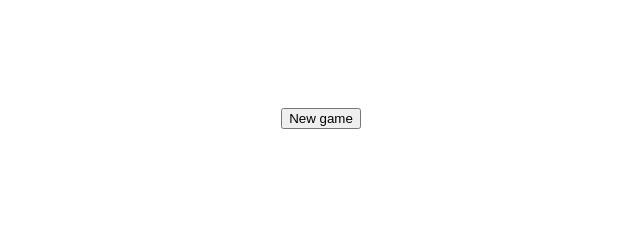
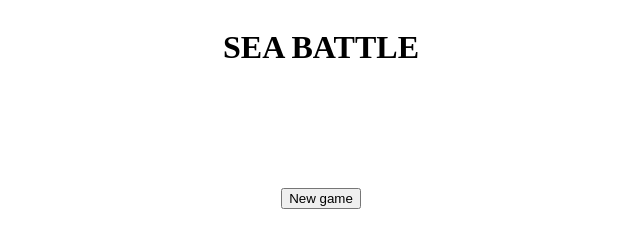
Before and after one commit to 1maysway/sea-battle, a plain HTML site: page index.html in a window 1280 px wide. Shown: the whole page, without its empty margins (319-959 px from the left). Drawn offline with nearby package versions, Linux system fonts and the light colour scheme.

Commit message:
added title

```diff
--- a/index.html
+++ b/index.html
@@ -14,6 +14,10 @@
 </head>
 
 <body>
+
+    <div style="display: flex; justify-content: center;">
+        <h1>SEA BATTLE</h1>
+    </div>
 
     <div class="container">
         <div class="set_map">
```
